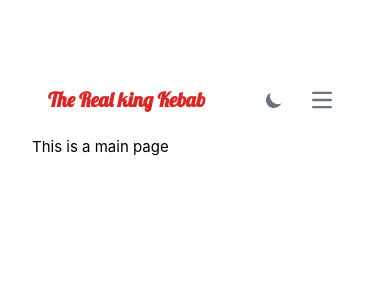
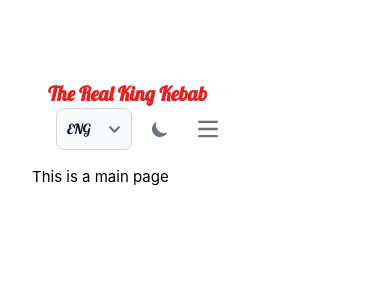
Before and after one commit to amineodjn/web-pos-frontend, a Vue app: page / in a window 390 px wide. Shown: the top 300 px of the page. Built offline with nearby package versions, Linux system fonts and the light colour scheme.

Commit message:
feat: add transltation feature and language selector

```diff
--- a/package.json
+++ b/package.json
@@ -20,6 +20,7 @@
     "postcss": "^8.4.16",
     "tailwindcss": "^3.2.7",
     "vue": "^3.5.13",
+    "vue-i18n": "^11.0.0-rc.1",
     "vue-router": "^4.5.0"
   },
   "devDependencies": {
--- /dev/null
+++ b/src/components/LanguageSelector.vue
@@ -0,0 +1,26 @@
+<template>
+  <select
+    v-model="currentLocale"
+    @change="changeLocale"
+    class="bg-gray-50 border border-gray-300 text-gray-900 text-sm rounded-lg focus:ring-red-500 focus:border-red-500 block p-2.5 dark:bg-gray-700 dark:border-gray-600 dark:placeholder-gray-400 dark:text-white dark:focus:ring-gray-400 dark:focus:border-gray-400"
+  >
+    <option value="en">ENG</option>
+    <option value="pl">PL</option>
+  </select>
+</template>
+
+<script setup lang="ts">
+import { ref, watch } from 'vue'
+import { useI18n } from 'vue-i18n'
+
+const { locale } = useI18n()
+const currentLocale = ref(locale.value)
+
+const changeLocale = () => {
+  locale.value = currentLocale.value
+}
+
+watch(locale, newLocale => {
+  currentLocale.value = newLocale
+})
+</script>
--- a/src/components/NavBar.vue
+++ b/src/components/NavBar.vue
@@ -1,20 +1,23 @@
 <template>
   <nav class="bg-white border-gray-200 dark:bg-gray-900">
     <div
-      class="max-w-screen-xl flex flex-wrap items-center justify-between mx-auto p-4"
+      class="max-w-screen-xl flex flex-wrap items-center md:justify-between mx-auto p-4"
     >
       <a href="/" class="flex items-center space-x-3 rtl:space-x-reverse">
         <span
           class="self-center text-xl sm:text-2xl font-semibold whitespace-nowrap text-red-600"
-          >The Real king Kebab</span
+          >{{ $t('brand.name') }}</span
         >
       </a>
       <div v-if="screenWidth < MAX_MOBILE_SCREEN_WIDTH">
+        <div class="flex items-center gap-2 ml-2">
+          <LanguageSelector />
           <DarkModeToggle />
+
           <button
             data-collapse-toggle="navbar-default"
             type="button"
-          class="inline-flex items-center ml-2 p-2 w-10 h-10 justify-center text-sm text-gray-500 rounded-lg md:hidden hover:bg-gray-100 focus:outline-none focus:ring-2 focus:ring-gray-200 dark:text-gray-400 dark:hover:bg-gray-700 dark:focus:ring-gray-600"
+            class="inline-flex items-center p-2 w-10 h-10 justify-center text-sm text-gray-500 rounded-lg md:hidden hover:bg-gray-100 focus:outline-none focus:ring-2 focus:ring-gray-200 dark:text-gray-400 dark:hover:bg-gray-700 dark:focus:ring-gray-600"
             aria-controls="navbar-default"
             :aria-expanded="isExpanded"
             @click="toggleMenu"
@@ -37,6 +40,7 @@
             </svg>
           </button>
         </div>
+      </div>
       <div class="hidden w-full md:block md:w-auto" id="navbar-default">
         <ul
           class="font-medium flex flex-col p-4 md:p-0 mt-4 border border-gray-100 rounded-lg bg-gray-50 md:flex-row md:space-x-8 rtl:space-x-reverse md:mt-0 md:border-0 md:bg-white dark:bg-gray-800 md:dark:bg-gray-900 dark:border-gray-700"
@@ -48,7 +52,7 @@
               :class="{ 'text-red-600': isMenuFocused }"
               aria-current="page"
               @click="setFocus('menu')"
-              >Menu</RouterLink
+              >{{ $t('navbar.menu') }}</RouterLink
             >
           </li>
           <li>
@@ -57,12 +61,15 @@
               class="block py-2 px-3 text-xl sm:text-2xl dark:text-white text-gray-900 rounded-sm md:hover:bg-transparent md:border-0 md:p-0 hover:bg-gray-100 dark:hover:bg-gray-700 md:dark:hover:bg-transparent"
               :class="{ 'text-red-600': isAboutFocused }"
               @click="setFocus('about')"
-              >About</RouterLink
+              >{{ $t('navbar.about') }}</RouterLink
             >
           </li>
         </ul>
       </div>
+      <div class="flex items-center gap-2">
+        <LanguageSelector v-if="screenWidth > MAX_MOBILE_SCREEN_WIDTH" />
         <DarkModeToggle v-if="screenWidth > MAX_MOBILE_SCREEN_WIDTH" />
+      </div>
     </div>
   </nav>
 </template>
@@ -71,6 +78,7 @@
 import { ref, onMounted, onUnmounted } from 'vue'
 import { RouterLink } from 'vue-router'
 import DarkModeToggle from './DarkModeToggle.vue'
+import LanguageSelector from './LanguageSelector.vue'
 
 const isMenuFocused = ref<boolean>(true)
 const isAboutFocused = ref<boolean>(false)
--- /dev/null
+++ b/src/i18n/index.ts
@@ -0,0 +1,13 @@
+import { createI18n } from 'vue-i18n'
+import en from './locales/en.json'
+import pl from './locales/pl.json'
+
+export default createI18n({
+  legacy: false,
+  locale: 'en',
+  fallbackLocale: 'en',
+  messages: {
+    en,
+    pl
+  }
+})
--- /dev/null
+++ b/src/i18n/locales/en.json
@@ -0,0 +1,15 @@
+{
+  "navbar": {
+    "menu": "Menu",
+    "about": "About"
+  },
+  "home": {
+    "mainPage": "This is a main page"
+  },
+  "brand": {
+    "name": "The Real King Kebab"
+  },
+  "about": {
+    "title": "This is an about page"
+  }
+}
--- /dev/null
+++ b/src/i18n/locales/pl.json
@@ -0,0 +1,15 @@
+{
+  "navbar": {
+    "menu": "Menu",
+    "about": "O nas"
+  },
+  "home": {
+    "mainPage": "To jest strona główna"
+  },
+  "brand": {
+    "name": "The Real King Kebab"
+  },
+  "about": {
+    "title": "To jest strona o nas"
+  }
+}
--- a/src/main.ts
+++ b/src/main.ts
@@ -1,4 +1,5 @@
 import './assets/main.css'
+import i18n from './i18n'
 
 import { createApp } from 'vue'
 import { createPinia } from 'pinia'
@@ -11,4 +12,4 @@ const app = createApp(App)
 app.use(createPinia())
 app.use(router)
 
-app.mount('#app')
+app.use(i18n).mount('#app')
--- a/src/views/AboutView.vue
+++ b/src/views/AboutView.vue
@@ -1,6 +1,6 @@
 <template>
   <div class="about bg-white dark:bg-gray-900">
-    <h1 class="text-black dark:text-white">This is an about page</h1>
+    <h1 class="text-black dark:text-white">{{ $t('about.title') }}</h1>
   </div>
 </template>
 
--- a/src/views/HomeView.vue
+++ b/src/views/HomeView.vue
@@ -1,7 +1,7 @@
 <template>
   <main>
     <div class="menu bg-white dark:bg-gray-900">
-      <h1 class="text-black dark:text-white">This is a main page</h1>
+      <h1 class="text-black dark:text-white">{{ $t('home.mainPage') }}</h1>
     </div>
   </main>
 </template>
```
Also changed, not shown: 1 other file (tests, documents, lock files or other folders). Lines whose indentation alone changed are shown as unchanged.
